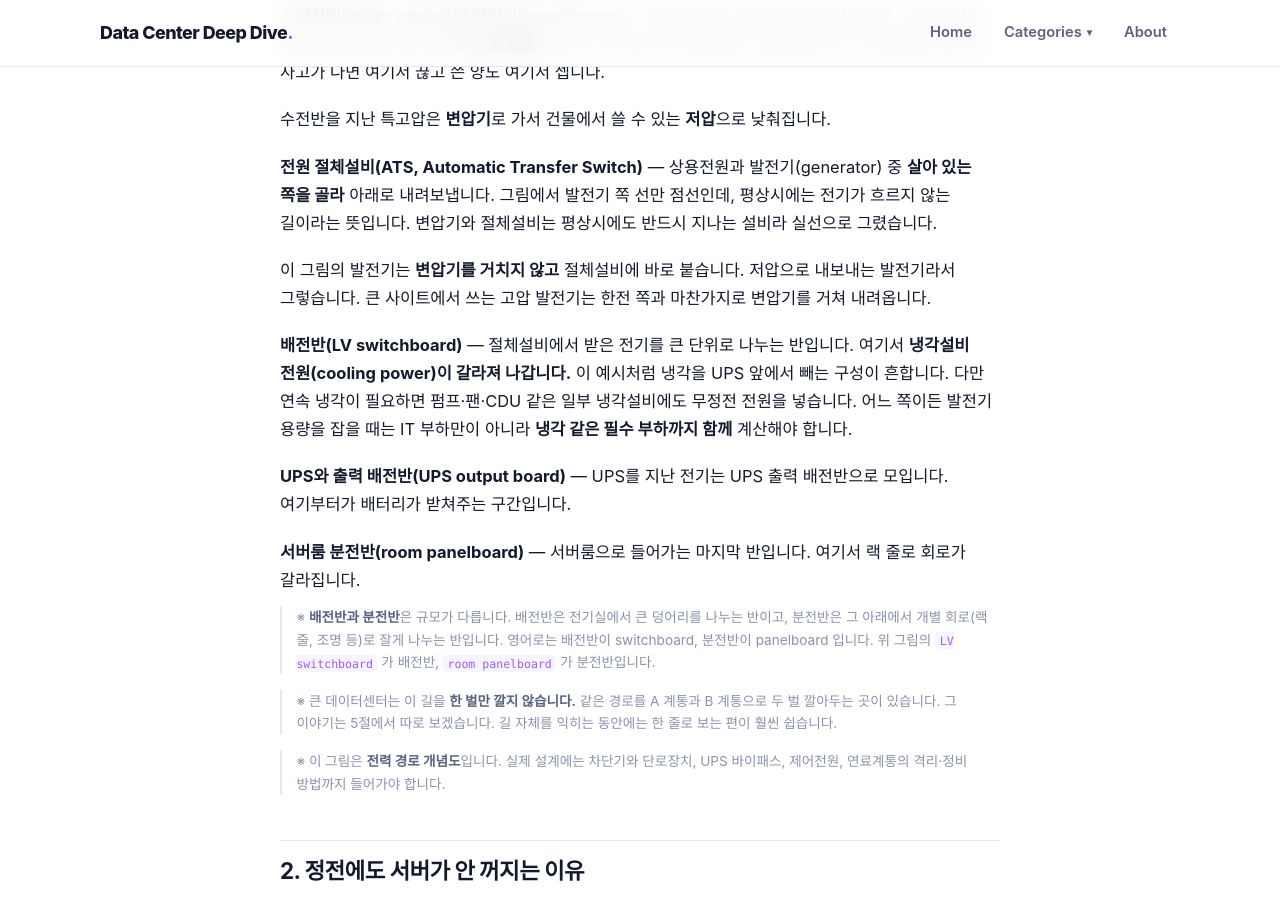
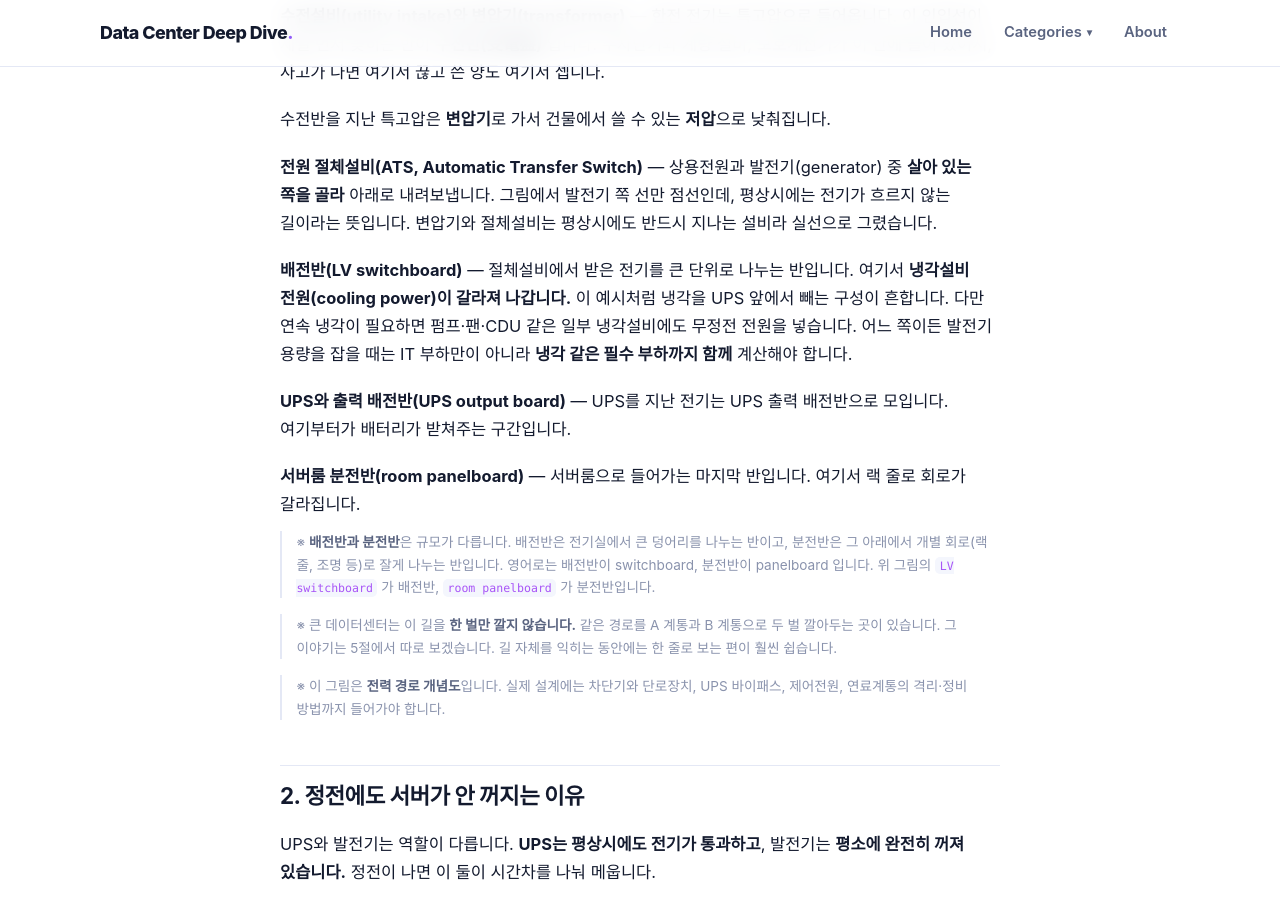
Before and after one commit to ssyrc/ssyrc.github.io, a Jekyll site: the page built from _posts/ko/2026-10-01-datacenter-power-supply.md, in a window 1280 px wide and 900 px high, scrolled down 2132 px. Built offline with Jekyll 4.4.1, drawn with Linux system fonts in a browser that asks for light colours; some web fonts are replaced.

Commit message:
Remove the generator transformer aside
It rested on a search-engine summary of vendor articles I could not open
from here, and its first half was me explaining my own drawing after the
fact rather than something the drawing was built to show. It also brought
back the high/low voltage split the previous commit had just taken out.

The concept-diagram note at the end of the section already says the
drawing leaves out detail.

Co-Authored-By: Claude Opus 5 <noreply@anthropic.com>
Claude-Session: https://claude.ai/code/session_01At6mD3wUXNXJZn78ZeJBtt

```diff
--- a/_posts/ko/2026-10-01-datacenter-power-supply.md
+++ b/_posts/ko/2026-10-01-datacenter-power-supply.md
@@ -31,10 +31,6 @@ cover: /assets/images/covers/power-supply.webp
 쪽을 골라** 아래로 내려보냅니다. 그림에서 발전기 쪽 선만 점선인데, 평상시에는 전기가
 흐르지 않는 길이라는 뜻입니다. 변압기와 절체설비는 평상시에도 반드시 지나는 설비라
 실선으로 그렸습니다.
-
-이 그림의 발전기는 **변압기를 거치지 않고** 절체설비에 바로 붙습니다. 저압으로 내보내는
-발전기라서 그렇습니다. 큰 사이트에서 쓰는 고압 발전기는 한전 쪽과 마찬가지로 변압기를
-거쳐 내려옵니다.
 
 **배전반(LV switchboard)** — 절체설비에서 받은 전기를 큰 단위로 나누는 반입니다.
 여기서 **냉각설비 전원(cooling power)이 갈라져 나갑니다.** 이 예시처럼 냉각을 UPS 앞에서
```
